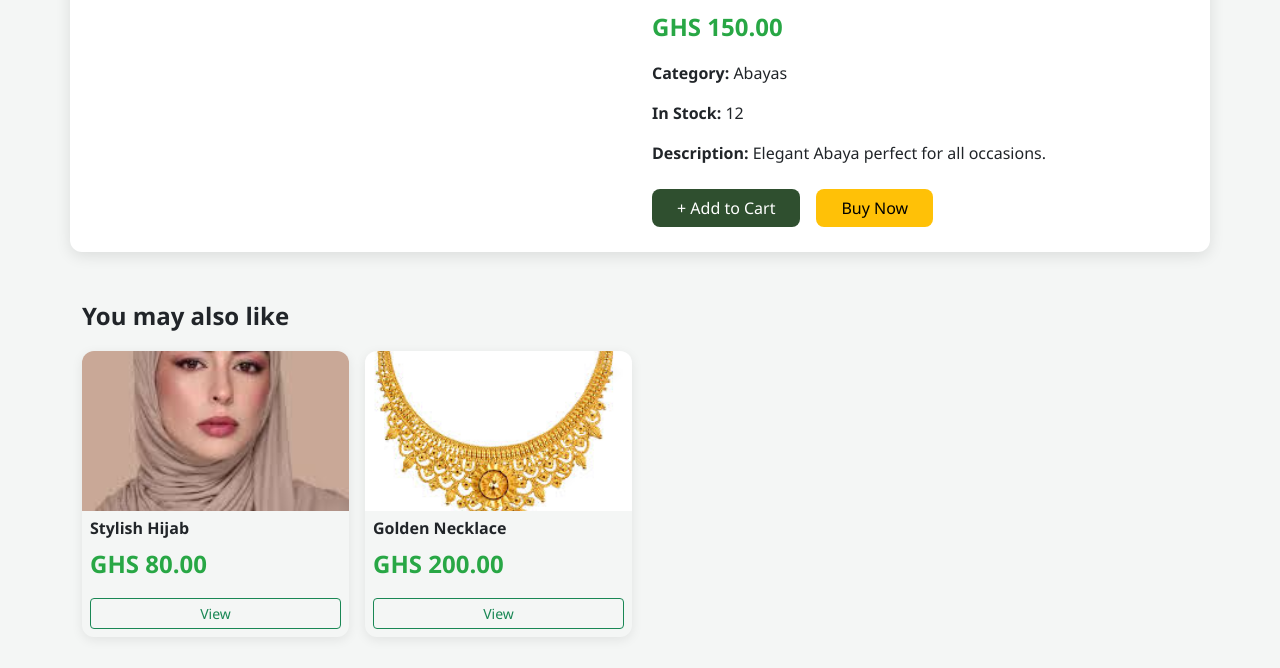
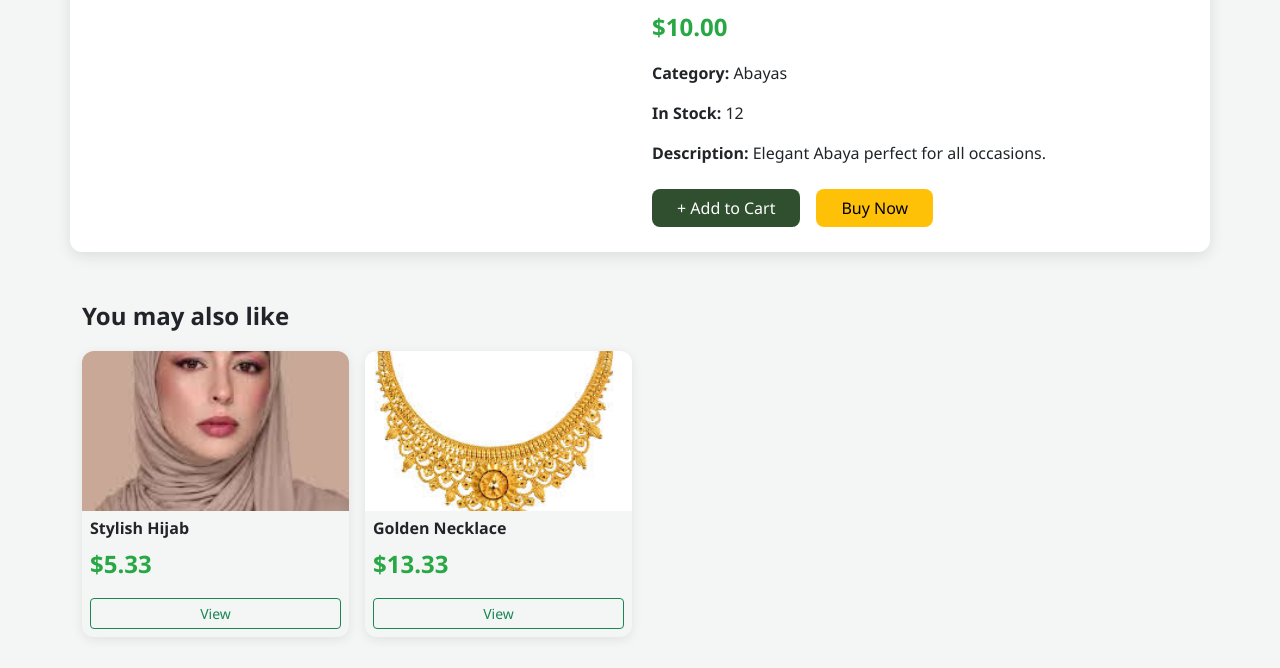
Before and after one commit to LibwebSolutions/HBN, a plain HTML site: page product.html in a window 1280 px wide. Shown: the part 206-874 px from the top of the page. Drawn offline with nearby package versions, Linux system fonts and the light colour scheme.

Commit message:
Update product.html

```diff
--- a/product.html
+++ b/product.html
@@ -74,7 +74,7 @@ body { background-color: #f4f6f5; font-family: 'Segoe UI', sans-serif; }
       <h2 class="fw-bold">Elegant Abaya</h2>
       <span class="badge-featured">★ Featured</span>
       <span class="badge-deal">🔥 Deal</span>
-      <p class="mt-3 price">GHS 150.00</p>
+      <p class="mt-3 price">$10.00</p>
       <p><strong>Category:</strong> Abayas</p>
       <p><strong>In Stock:</strong> 12</p>
       <p><strong>Description:</strong> Elegant Abaya perfect for all occasions.</p>
@@ -95,7 +95,7 @@ body { background-color: #f4f6f5; font-family: 'Segoe UI', sans-serif; }
           <img src="deal4.jpeg" class="suggested-img" alt="Stylish Hijab">
           <div class="p-2">
             <h6 class="fw-bold">Stylish Hijab</h6>
-            <p class="price">GHS 80.00</p>
+            <p class="price">$5.33</p>
             <a href="product.html" class="btn btn-sm btn-outline-success w-100">View</a>
           </div>
         </div>
@@ -105,12 +105,11 @@ body { background-color: #f4f6f5; font-family: 'Segoe UI', sans-serif; }
           <img src="deal1.jpeg" class="suggested-img" alt="Golden Necklace">
           <div class="p-2">
             <h6 class="fw-bold">Golden Necklace</h6>
-            <p class="price">GHS 200.00</p>
+            <p class="price">$13.33</p>
             <a href="product.html" class="btn btn-sm btn-outline-success w-100">View</a>
           </div>
         </div>
       </div>
-      <!-- Add more suggested static products as needed -->
     </div>
 
     <!-- Carousel for small screens -->
@@ -123,7 +122,7 @@ body { background-color: #f4f6f5; font-family: 'Segoe UI', sans-serif; }
                 <img src="deal4.jpeg" class="suggested-img" alt="Stylish Hijab">
                 <div class="p-2">
                   <h6 class="fw-bold">Stylish Hijab</h6>
-                  <p class="price">GHS 80.00</p>
+                  <p class="price">$5.33</p>
                   <a href="product.html" class="btn btn-sm btn-outline-success w-100">View</a>
                 </div>
               </div>
@@ -133,7 +132,7 @@ body { background-color: #f4f6f5; font-family: 'Segoe UI', sans-serif; }
                 <img src="deal1.jpeg" class="suggested-img" alt="Golden Necklace">
                 <div class="p-2">
                   <h6 class="fw-bold">Golden Necklace</h6>
-                  <p class="price">GHS 200.00</p>
+                  <p class="price">$13.33</p>
                   <a href="product.html" class="btn btn-sm btn-outline-success w-100">View</a>
                 </div>
               </div>
@@ -141,14 +140,17 @@ body { background-color: #f4f6f5; font-family: 'Segoe UI', sans-serif; }
           </div>
         </div>
       </div>
+
       <button class="carousel-control-prev" type="button" data-bs-target="#suggestedCarousel" data-bs-slide="prev">
         <span class="carousel-control-prev-icon" aria-hidden="true"></span>
         <span class="visually-hidden">Previous</span>
       </button>
+
       <button class="carousel-control-next" type="button" data-bs-target="#suggestedCarousel" data-bs-slide="next">
         <span class="carousel-control-next-icon" aria-hidden="true"></span>
         <span class="visually-hidden">Next</span>
       </button>
+
     </div>
 
   </div>
```
